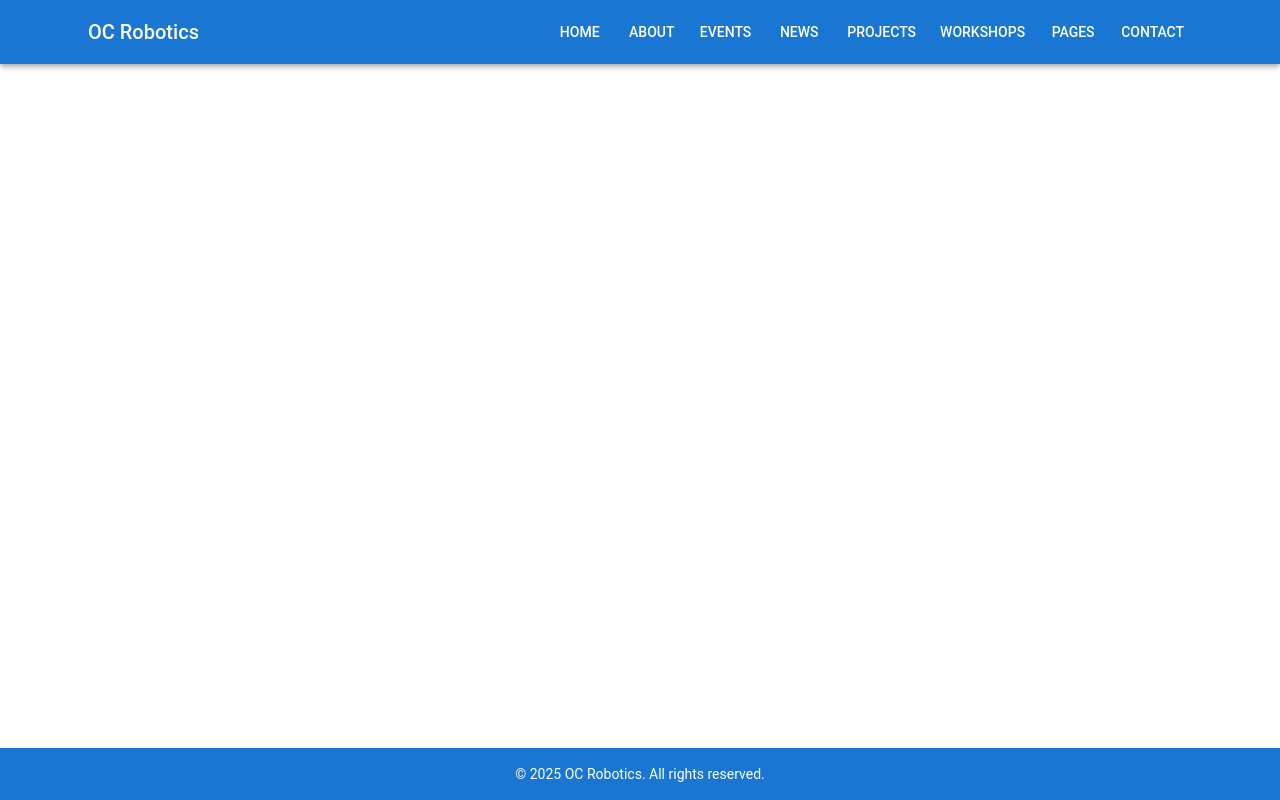
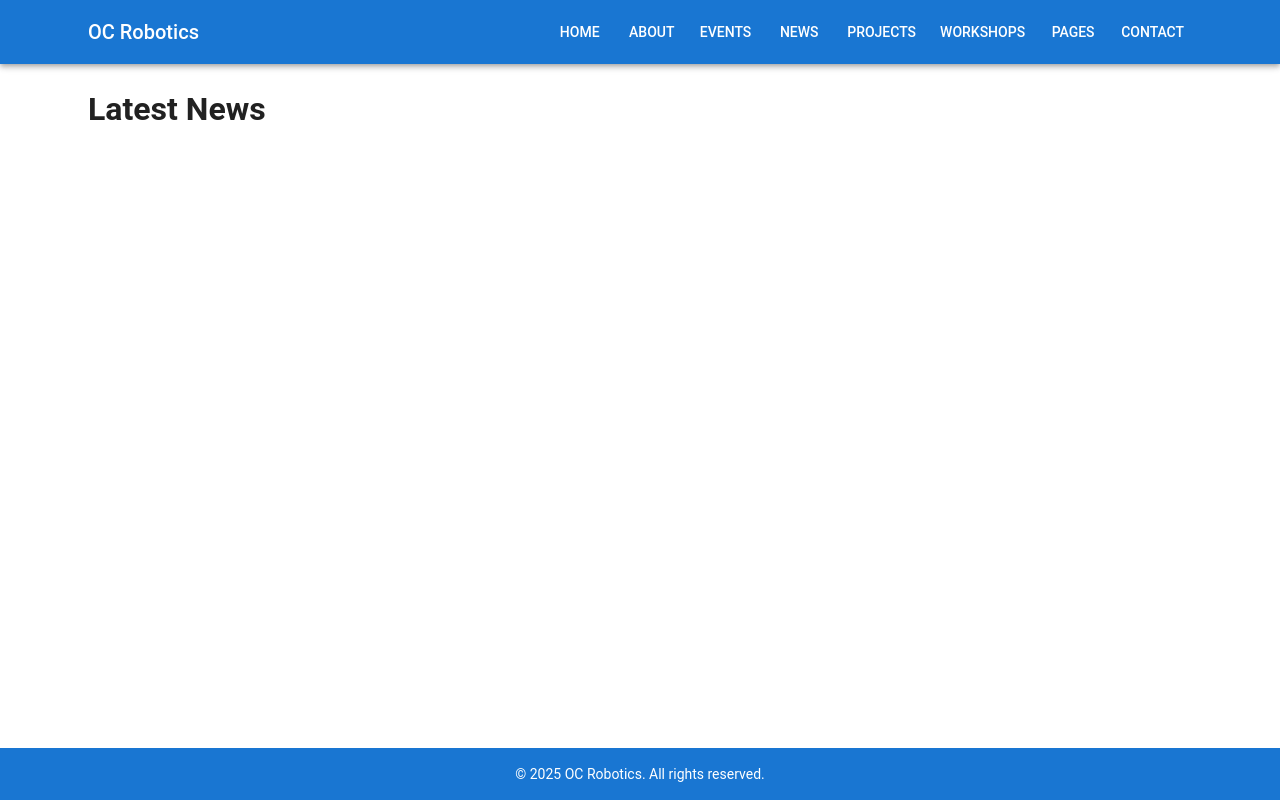
Before and after one commit to oc-robotics/OC-Robotics-Website, a Next.js app: page /news in a window 1280 px wide. Built offline with nearby package versions, Linux system fonts and the light colour scheme.

Commit message:
news initial commit

```diff
--- a/app/news/page.jsx
+++ b/app/news/page.jsx
@@ -3,6 +3,7 @@ import { Container } from "@mui/material"
 export default function News() {
   return (
     <Container>
+      <h1>Latest News</h1>
     </Container>
   )
 }
```
